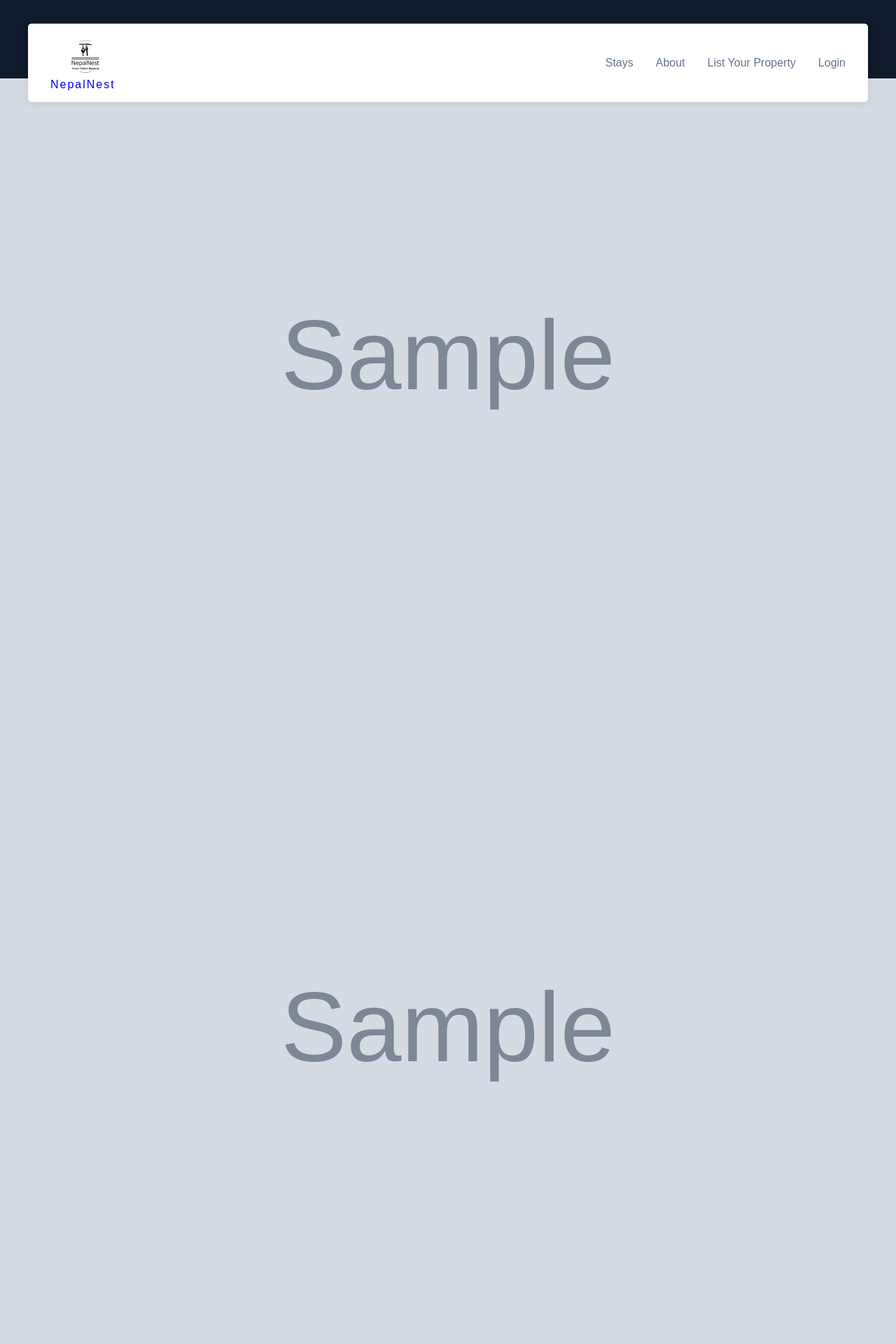
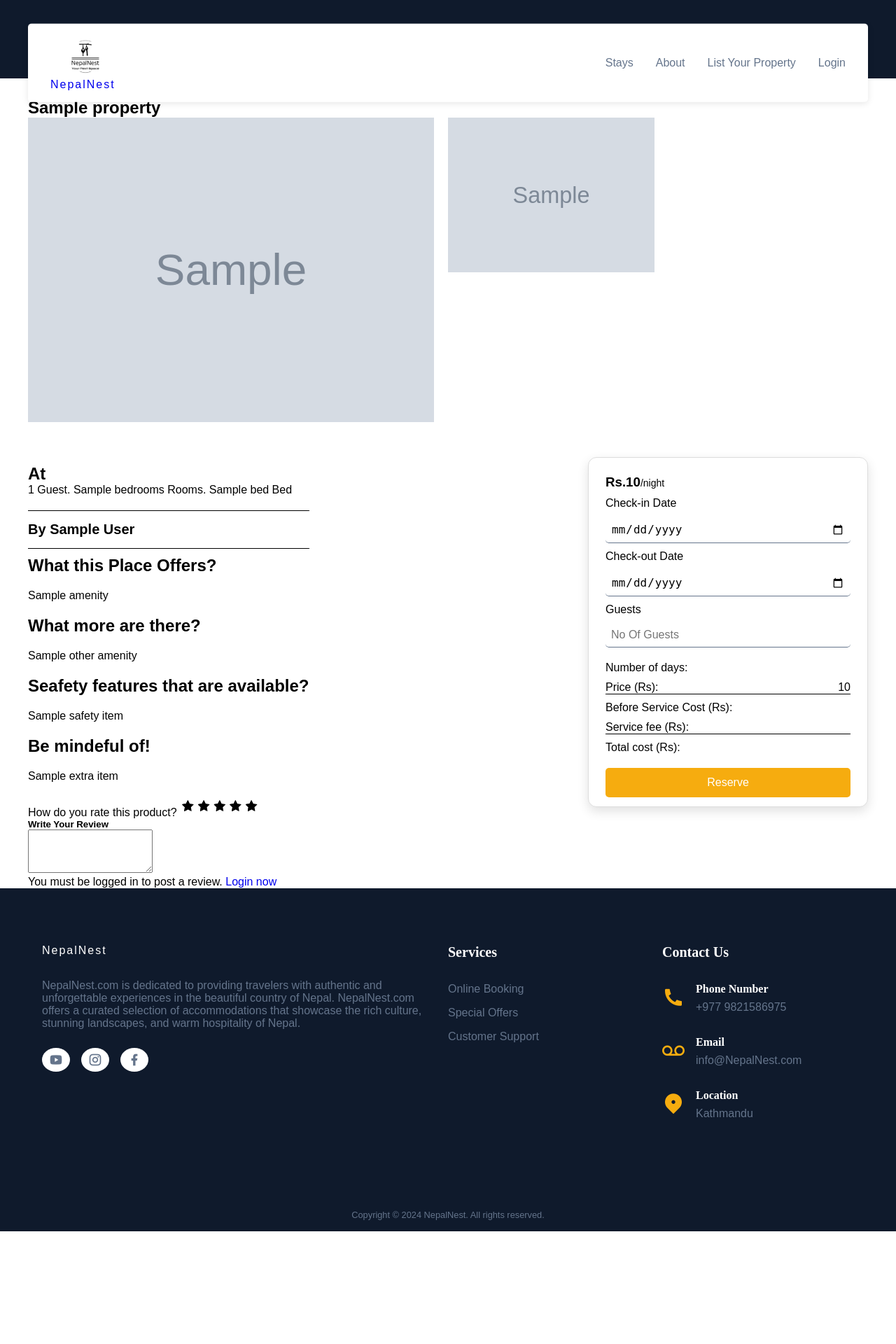
Before and after one commit to PunMahesh/NepalNest, a Django app: template templates/property-details.html in a window 1280 px wide. Shown: the top 1920 px of the page at 70% size. After the commit the page ends 1759 px from the top, so only its background shows below. Run offline with Django 5.2, Linux system fonts and the light colour scheme; the template is opened without the code that fills it: most values are stand-ins (such as "Sample title", 1, 10 or a date in 2020); grey boxes marked "Sample" are stand-in pictures; parts of the project's set-up code (start-up, migrations or seed data) failed here and were passed over.

Commit message:
styles updated

```diff
--- a/static/css/home.css
+++ b/static/css/home.css
@@ -26,6 +26,7 @@
 
 .header__container .section__subheader {
   color: #000000;
+  font-size: 20px;
 }
 
 .header__container h1 {
--- a/static/css/newLogin.css
+++ b/static/css/newLogin.css
@@ -37,7 +37,7 @@ nav {
 
 .content-holder h2 {
   font-size: 34px;
-  margin: 20px auto;
+  /* margin: 20px auto; */
 }
 
 .content-holder p {
--- /dev/null
+++ b/static/css/property-details.css
@@ -0,0 +1,239 @@
+.container__property_details {
+  max-width: 1200px;
+  position: relative;
+  padding-top: 140px;
+  left: 50%;
+  transform: translateX(-50%);
+}
+
+.property_images {
+  display: grid;
+  grid-template-columns: 1fr 1fr;
+  /* grid-gap: 20px; */
+  padding-bottom: 50px;
+}
+
+.first_image {
+  grid-row: 1 / span 2;
+  padding-right: 20px;
+  overflow: hidden;
+}
+
+.first_image img {
+  width: 100%;
+  height: 100%;
+  object-fit: cover;
+}
+
+.other_images {
+  display: grid;
+  grid-template-columns: repeat(2, 1fr);
+  grid-gap: 10px;
+}
+
+.grid_image img {
+  width: 100%;
+  height: 100%;
+}
+
+.book_box {
+  position: sticky;
+  background-color: white;
+  color: black;
+  display: flex;
+  flex-direction: column;
+  padding: 24px;
+  border: 1px solid rgb(221, 221, 221);
+  border-radius: 12px;
+  box-shadow: rgba(0, 0, 0, 0.12) 0px 6px 16px;
+  display: block;
+  width: 400px;
+  height: 500px;
+  top: 140px;
+}
+
+.info_book {
+  display: flex;
+  justify-content: space-between;
+}
+
+.basic_info{
+  margin: 10px auto;
+  /* padding: 20px 0; */
+}
+
+.basic_info h3 {
+  font-size: 24px;
+  font-weight: 600;
+}
+
+.basic_info h5{
+  border-top: solid 1px;
+  border-bottom: solid 1px;
+  font-size: 20px;
+  font-weight: 600;
+  padding: 15px 0;
+}
+
+.basic_info p{
+  font-size: 16px;
+  font-weight: 400;
+  margin-bottom: 20px;
+}
+
+.amenity{
+  margin: 20px 0;
+}
+.other_amenity{
+  margin: 20px 0;
+}
+.safety_item{
+  margin: 20px 0;
+}
+.extra_item{
+  margin: 20px 0;
+}
+.additional_info li{
+  list-style: none;
+}
+
+.give_review {
+  width: 100%;
+  font-size: 1rem;
+  padding: 0.5rem;
+  color: black;
+  background-color: transparent;
+  outline: none;
+  border: none;
+  border-bottom: 1px solid var(--text-light);
+  border-radius: 5px;
+}
+
+.dates input {
+  width: 100%;
+  font-size: 1rem;
+  padding: 0.5rem;
+  color: black;
+  background-color: transparent;
+  outline: none;
+  border: none;
+  border-bottom: 1px solid var(--text-light);
+  border-radius: 5px;
+}
+.guests input {
+  width: 100%;
+  font-size: 1rem;
+  padding: 0.5rem;
+  color: black;
+  background-color: transparent;
+  outline: none;
+  border: none;
+  border-bottom: 1px solid var(--text-light);
+  border-radius: 5px;
+}
+.flex{
+  display: flex;
+  justify-content: space-between;
+}
+.numOfdays {
+  margin-top: 20px;
+  margin-bottom: 10px;
+}
+
+.room_price {
+  margin-bottom: 10px;
+  border-bottom: solid 1px;
+}
+.before_service_price{
+  margin-bottom: 10px;
+}
+.service_fee{
+  margin-bottom: 10px;
+  border-bottom: solid 1px;
+}
+.after_service_price{
+  margin-bottom: 20px;
+}
+
+.book_btn {
+  padding: 0.75rem 2rem;
+  font-size: 1rem;
+  color: var(--white);
+  background-color: var(--secondary-color);
+  outline: none;
+  border: none;
+  border-radius: 5px;
+  cursor: pointer;
+  width: 100%;
+}
+
+.book_price span {
+  font-size: 14px;
+  font-weight: 400;
+}
+
+.book_box label {
+  margin-top: 10px;
+  display: block;
+}
+
+.book_box input {
+  margin-top: 10px;
+  display: block;
+}
+
+.book_box button {
+  margin-top: 10px;
+  display: block;
+  width: 100%;
+}
+
+
+
+/* For rating Hai */
+
+.rate > input{
+  display: none;
+}
+
+.rate{
+  display: inline-block;
+  border: 0;
+}
+
+.rate > label {
+  float: right;
+}
+
+/* For Starts in Rating */
+
+.rate > label:before{
+  display: inline-block;
+  font-size: 1.1rem;
+  font-family: FontAwesome;
+  content: "\f005";
+  margin: 0;
+  padding: 0.3rem 0.2rem;
+  cursor: pointer;
+}
+
+
+/* Half Star */
+
+.rate .half:before{
+  content:"\f089";
+  position: absolute;
+  padding-right: 0;
+}
+
+/* Click and check */
+input:checked ~ label, label:hover ~ label{
+  color: #ffb503;
+}
+
+/* hover highlight */
+
+input:checked + label:hover, input:checked ~ label:hover,input:checked ~ label:hover ~ label,
+label:hover ~ input:checked ~ label{
+  color: #cc9000;
+}
```
